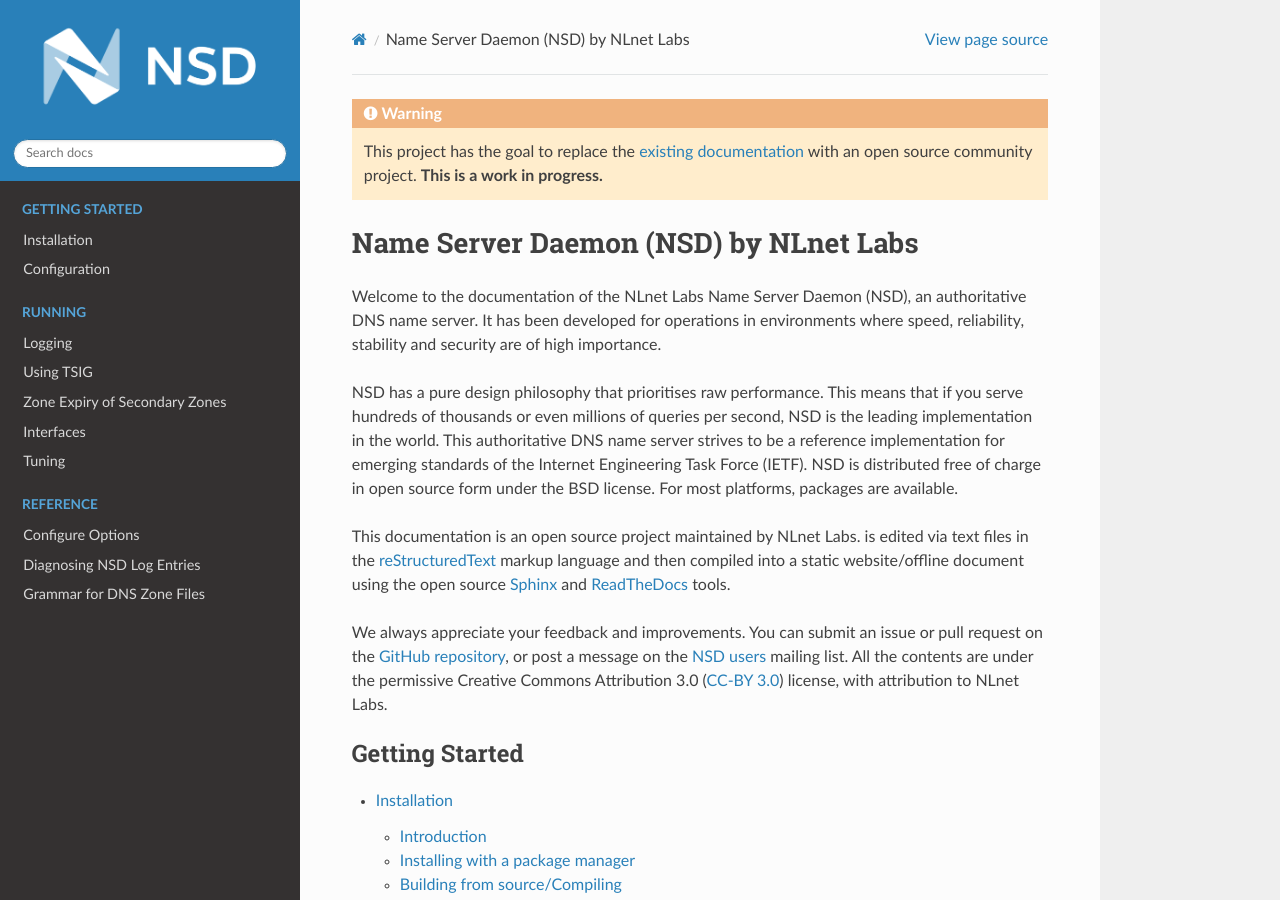
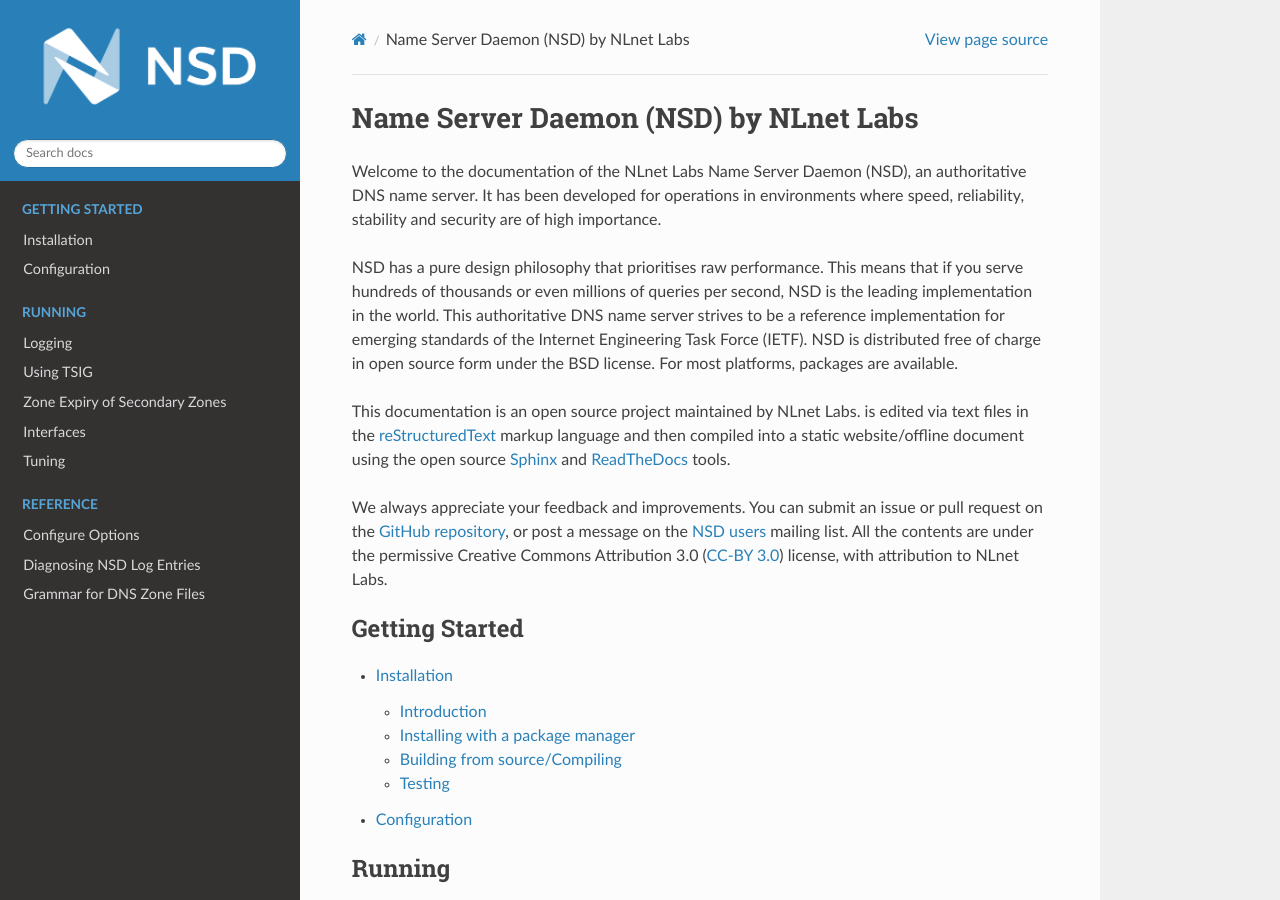
Before and after one commit to NLnetLabs/nsd-manual, a Sphinx documentation site: the page built from source/index.rst, in a window 1280 px wide and 900 px high. Built offline with Sphinx 7.4.7 and the Read the Docs theme 2.0.0, drawn with Linux system fonts in a browser that asks for light colours.

Commit message:
Remove banner

```diff
--- a/source/index.rst
+++ b/source/index.rst
@@ -1,8 +1,4 @@
 .. _doc_nsd:
-
-.. Warning:: This project has the goal to replace the `existing documentation
-             <https://www.nlnetlabs.nl/documentation/nsd/>`_ with an
-             open source community project. **This is a work in progress.**
 
 Name Server Daemon (NSD) by NLnet Labs
 ======================================
```
